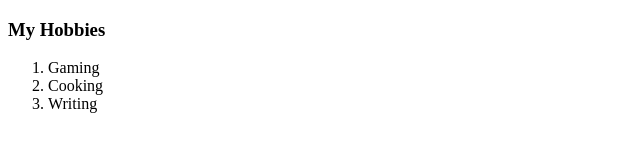
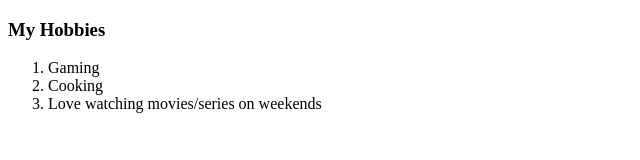
Before and after one commit to cookieee22/CV, a plain HTML site: page hobbies.html in a window 1280 px wide. Shown: the whole page, without its empty margins (0-640 px from the left). Drawn offline with Linux system fonts and the light colour scheme.

Commit message:
Update hobbies.html

```diff
--- a/hobbies.html
+++ b/hobbies.html
@@ -4,13 +4,14 @@
     <meta charset="UTF-8">
 
     <title>My Hobbies</title>
+    <link rel="stylesheet" href="css/styles.css">
 </head>
 <body>
     <h3>My Hobbies</h3>
     <ol>
           <li>Gaming</li>
           <li>Cooking</li>
-          <li>Writing</li>
+          <li>Love watching movies/series on weekends</li>
     </ol>
 
 </body>
```
